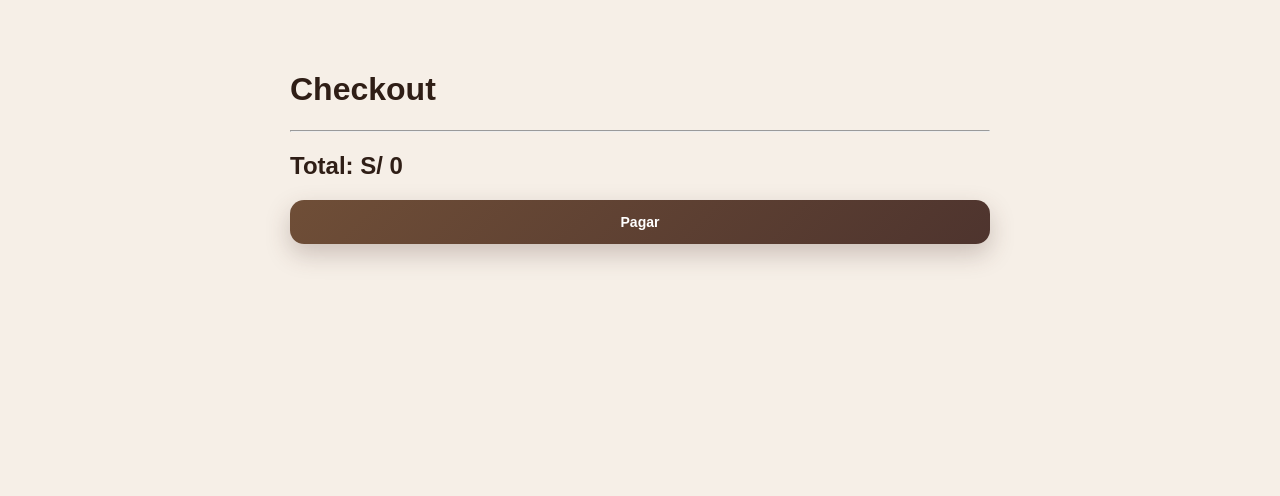
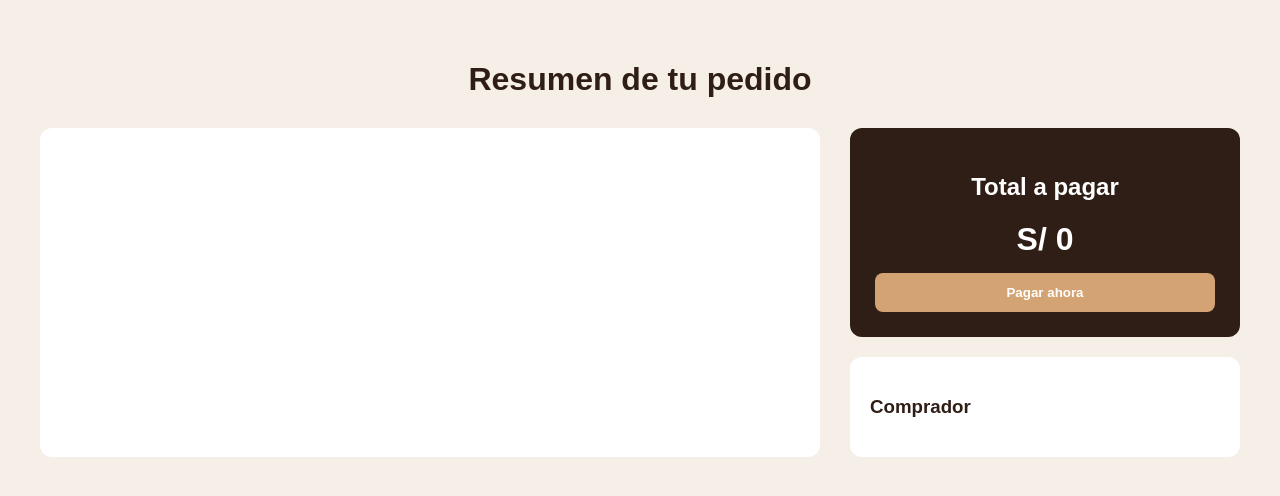
Before and after one commit to PBedon47/alta-taza, a React (Vite) app in the folder frontend-react/: page /checkout in a window 1280 px wide. Shown: the top 496 px of the page. Built offline with nearby package versions, Linux system fonts and the light colour scheme; sample sign-in values are in the browser's storage.

Commit message:
mejoras 1.0

```diff
--- a/frontend-react/src/components/Cart.tsx
+++ b/frontend-react/src/components/Cart.tsx
@@ -22,7 +22,7 @@ cart:CartItem[];
 
 onClose:()=>void;
 
-onAdd:(item:CartItem)=>void;
+onAdd:(item:Omit<CartItem,"quantity">)=>void;
 
 onRemove:(id:number)=>void;
 
@@ -42,8 +42,8 @@ const navigate = useNavigate();
 
 /* 💰 TOTAL PRO */
 const subtotal = cart.reduce(
-(acc,item)=> acc + item.precio * item.quantity,
-0
+  (acc, item) => acc + item.precio * item.quantity,
+  0
 );
 
 return(
@@ -123,7 +123,14 @@ key={item.id}
 <span>{item.quantity}</span>
 
 {/* ➕ */}
-<button onClick={()=> onAdd(item)}>
+<button onClick={() => {
+  onAdd({
+    id: item.id,
+    nombre: item.nombre,
+    precio: item.precio,
+    categoria: item.categoria
+  });
+}}>
 <FaPlus />
 </button>
 
@@ -147,8 +154,11 @@ onClick={()=> onDeleteAll(item.id)}
 
 <h3>Total: S/ {subtotal}</h3>
 
-<button className="checkout-btn">
-Finalizar compra
+<button
+  className="checkout-btn"
+  onClick={() => navigate("/checkout")}
+>
+  Finalizar compra
 </button>
 
 <div className="mini-login-card">
--- a/frontend-react/src/index.css
+++ b/frontend-react/src/index.css
@@ -1461,3 +1461,99 @@ cursor:pointer;
 font-weight:bold;
 margin-right:10px;
 }
+
+/*Checkout*/
+.checkout-container{
+  padding:40px;
+  background:#f6efe7;
+  min-height:100vh;
+}
+
+.checkout-title{
+  text-align:center;
+  margin-bottom:30px;
+}
+
+.checkout-grid{
+  display:grid;
+  grid-template-columns:2fr 1fr;
+  gap:30px;
+}
+
+/* IZQUIERDA */
+.checkout-left{
+  background:white;
+  padding:20px;
+  border-radius:12px;
+}
+
+.checkout-item{
+  display:flex;
+  justify-content:space-between;
+  margin-bottom:15px;
+  padding-bottom:10px;
+  border-bottom:1px solid #ddd;
+}
+
+/* DERECHA */
+.checkout-right{
+  display:flex;
+  flex-direction:column;
+  gap:20px;
+}
+
+.checkout-card{
+  background:#2f1e16;
+  color:white;
+  padding:25px;
+  border-radius:12px;
+  text-align:center;
+}
+
+.checkout-card h1{
+  margin:15px 0;
+}
+
+.pay-btn{
+  width:100%;
+  padding:12px;
+  border:none;
+  background:#d4a373;
+  color:white;
+  font-weight:bold;
+  border-radius:8px;
+  cursor:pointer;
+}
+
+.pay-btn:hover{
+  background:#b5835a;
+}
+
+/* USER */
+.user-card{
+  background:white;
+  padding:20px;
+  border-radius:12px;
+}
+
+.checkout-actions{
+  display:flex;
+  align-items:center;
+  gap:15px;
+}
+
+.trash-btn{
+  background:#c0392b;
+  color:white;
+  border:none;
+  padding:8px;
+  border-radius:8px;
+  cursor:pointer;
+  display:flex;
+  align-items:center;
+  justify-content:center;
+}
+
+.trash-btn:hover{
+  background:#6f2f25;
+}
--- a/frontend-react/src/pages/Checkout.tsx
+++ b/frontend-react/src/pages/Checkout.tsx
@@ -1,49 +1,90 @@
-import { useCart }
-from "../context/CartContext";
+import { useCart } from "../context/CartContext";
+import { useAuth } from "../context/AuthContext";
+import { useNavigate } from "react-router-dom";
+import { useEffect } from "react";
 
-function Checkout(){
+function Checkout() {
 
   const {
     cart,
     subtotal
+  } = useCart();
+
+  const { user } = useAuth();
+  const navigate = useNavigate();
+
+  // 🔐 PROTEGER RUTA
+  useEffect(() => {
+    if (!user) {
+      navigate("/login");
     }
-= useCart();
+  }, [user, navigate]);
 
-return(
+  return (
 
-<div className="checkout">
+    <div className="checkout-container">
 
-<h1>Checkout</h1>
+      <h1 className="checkout-title">
+        Resumen de tu pedido
+      </h1>
 
-{cart.map((item,index)=>(
+      <div className="checkout-grid">
 
-<div
-key={index}
-className="checkout-item"
->
+        {/* 🛒 LISTA */}
+        <div className="checkout-left">
 
+          {cart.map((item) => (
+
+            <div key={item.id} className="checkout-item">
+
+              <div>
                 <h3>{item.nombre}</h3>
+                <p>S/ {item.precio} x {item.quantity}</p>
+              </div>
 
-<p>S/ {item.precio}</p>
+              <div>
+                <p>S/ {item.precio * item.quantity}</p>
+              </div>
 
             </div>
 
           ))}
 
-<hr />
+        </div>
 
-<h2>
-Total: S/ {subtotal}
-</h2>
+        {/* 💳 RESUMEN */}
+        <div className="checkout-right">
 
-<button className="checkout-btn">
-Pagar
+          <div className="checkout-card">
+
+            <h2>Total a pagar</h2>
+
+            <h1>S/ {subtotal}</h1>
+
+            <button className="pay-btn">
+              Pagar ahora
             </button>
 
           </div>
 
-)
+          {/* 👤 SOLO NOMBRE */}
+          <div className="user-card">
 
+            <h3>Comprador</h3>
+
+            <p>
+              {user?.nombre}
+            </p>
+
+          </div>
+
+        </div>
+
+      </div>
+
+    </div>
+
+  );
 }
 
 export default Checkout;
```
Lines whose indentation alone changed are shown as unchanged.
